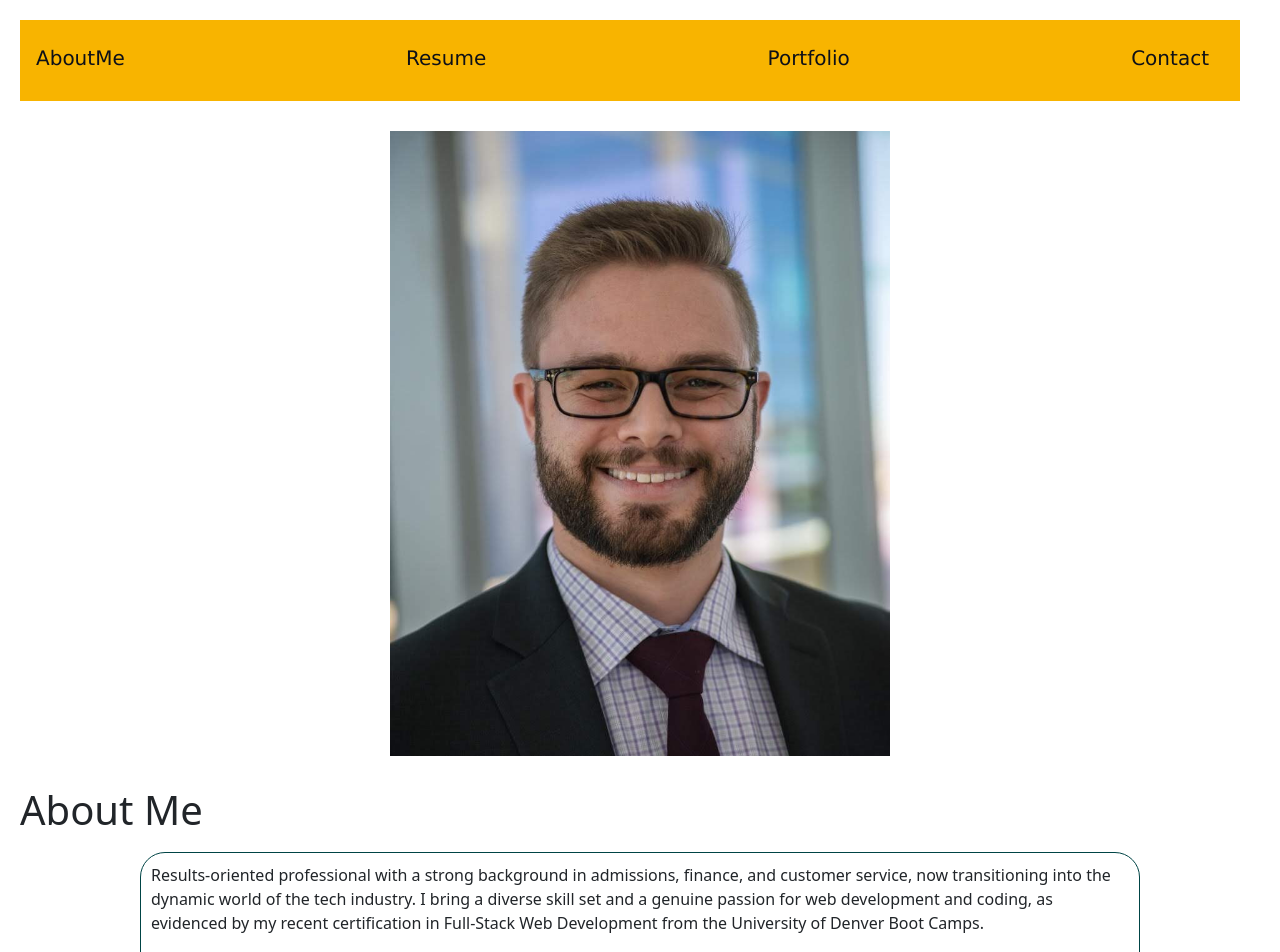
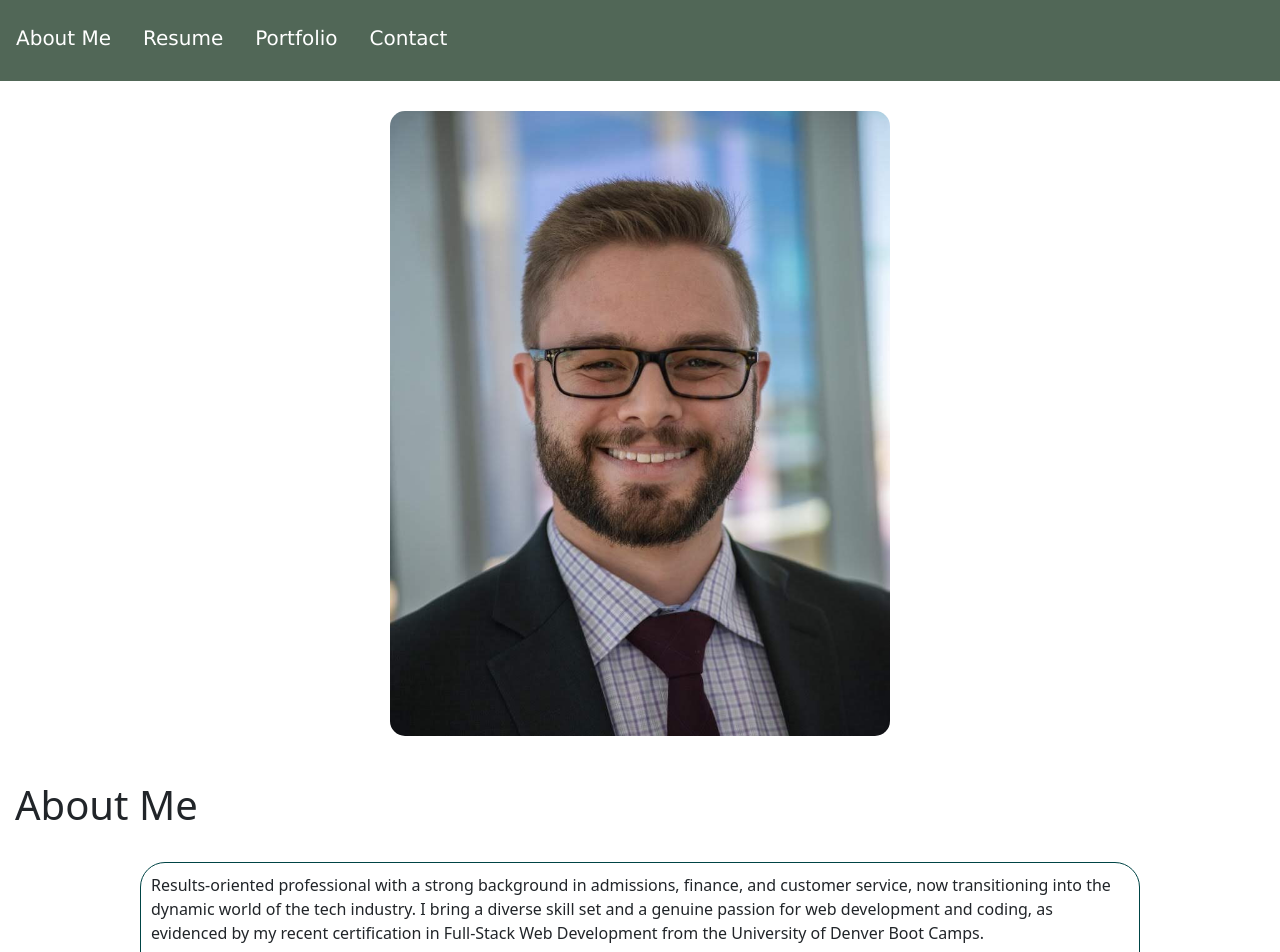
Before and after one commit to jmcgown14/react-portfolio, a React (Create React App) app: page / in a window 1280 px wide. Shown: the top 952 px of the page. Built offline with nearby package versions, Linux system fonts and the light colour scheme.

Commit message:
updated portfolio

```diff
--- a/src/components/NavTabs.js
+++ b/src/components/NavTabs.js
@@ -13,7 +13,7 @@ function NavTabs({ currentPage, handlePageChange }) {
           // If it is, we set the current page to 'nav-link-active', otherwise we set it to 'nav-link'
           className={currentPage === 'AboutMe' ? 'nav-link active' : 'nav-link'}
         >
-          AboutMe
+          About Me
         </a>
       </li>
       <li className="nav-item">
--- a/src/components/pages/Contact.js
+++ b/src/components/pages/Contact.js
@@ -42,6 +42,8 @@ const ContactForm = () => {
   return (
     <form onSubmit={handleSubmit}>
       <div>
+        <p>If you would like to connect or reach me, feel free to fill out the form below to send me an email.</p>
+        <p>You can also email me directly at: johnathanmmcgown@gmail.com or you can call me at 913-314-6722.</p>
         <label htmlFor="name">Name:</label>
         <input
           type="text"
@@ -49,6 +51,7 @@ const ContactForm = () => {
           value={name}
           onChange={handleNameChange}
           required
+          placeholder="Enter your name"
         />
       </div>
       <div>
@@ -59,6 +62,7 @@ const ContactForm = () => {
           value={email}
           onChange={handleEmailChange}
           required
+          placeholder="Enter your email"
         />
       </div>
       <div>
@@ -68,6 +72,7 @@ const ContactForm = () => {
           value={message}
           onChange={handleMessageChange}
           required
+          placeholder="Enter your message"
         ></textarea>
       </div>
       <div>
--- a/src/components/pages/Portfolio.js
+++ b/src/components/pages/Portfolio.js
@@ -1,5 +1,7 @@
 import React, { useEffect, useState } from "react";
 import axios from "axios";
+import "./portfolio.css";
+
 
 export default function Portfolio() {
   const [repositories, setRepositories] = useState([]);
--- a/src/components/pages/Resume.js
+++ b/src/components/pages/Resume.js
@@ -12,7 +12,8 @@ export default function Resume() {
 
   <h2>EXPERIENCE</h2>
 
-  <h3>Admission Counselor II – 2U (Denver, CO) - July 2020 – February 2023</h3>
+  <h3>Admission Counselor II – 2U</h3>
+  <h5>(Denver, CO) - July 2020 – February 2023</h5>
   <ul>
     <li>Recruit students looking to continue their education both in graduate or certification programs by evaluating their ability to be a good candidate.</li>
     <li>Assisted applicants that met qualification for programs in completing application and meeting deadlines.</li>
@@ -20,7 +21,8 @@ export default function Resume() {
     <li>Created and maintained a pipeline of 100+ students in a fast-paced environment with multiple academic start dates and deadlines throughout the year.</li>
   </ul>
 
-  <h3>Quality Assurance/Universal Banker - ANB Bank (Denver, CO) - January 2020 – July 2020</h3>
+  <h3>Quality Assurance/Universal Banker - ANB Bank</h3>
+  <h5>(Denver, CO) - January 2020 – July 2020</h5>
   <ul>
     <li>Reviewed loan documentation to make sure it satisfied State and Federal regulatory standards as well as compliance guidelines.</li>
     <li>Identified incorrect documentation and sought solutions as well as offered recommendations on ways to resolve the issues found on loan documents.</li>
@@ -28,7 +30,8 @@ export default function Resume() {
     <li>Actively identify and display knowledge of financial products and services to offer through in-person, referrals, and other forms of communication.</li>
   </ul>
 
-  <h3>Financial Services Professional - Charles Schwab (Lone Tree, CO) - January 2019 – October 2019</h3>
+  <h3>Financial Services Professional - Charles Schwab</h3>
+  <h5>(Lone Tree, CO) - January 2019 – October 2019</h5>
   <ul>
     <li>Engaged clients in positive and proactive conversations that allowed them to feel they were being heard and taken care of and advocated for.</li>
     <li>Learned and thrived in the fast-paced environment of working in a call center – being resilient during call volume spikes, getting clients connected with the correct departments in a timely manner, maintain and exceeding stat goals set for me, and work collaboratively with multiple departments including sales, IT, and helpdesk.</li>
@@ -36,14 +39,16 @@ export default function Resume() {
     <li>Able to swiftly learn multiple programs that allowed me to form relationships with the clients quickly.</li>
   </ul>
 
-  <h3>Enterprise Management Trainee (Denver, CO) - October 2017 – August 2018</h3>
+  <h3>Enterprise Management Trainee - Enterprise Holdings</h3>
+  <h5>(Denver, CO) - October 2017 – August 2018</h5>
   <ul>
     <li>Coached in the skills to run the fast-paced day-to-day operations of a branch.</li>
     <li>Developed the skills to sell products and services through a focus on professionalism and a customer-focused mindset as well work with other departments for marketing and sales.</li>
     <li>While in leadership roles, managed and developed others to promote excellent customer service, develop problem-solving skills, and practice diverse management styles.</li>
   </ul>
 
-  <h3>Assistant Director of Admission – Benedictine College (Atchison, KS) - September 2014 – August 2017</h3>
+  <h3>Assistant Director of Admission – Benedictine College</h3>
+  <h5>(Atchison, KS) - September 2014 – August 2017</h5>
   <ul>
     <li>Recruited and assisted incoming freshmen through the application process, financial aid system, and enrollment procedure.</li>
     <li>Utilized different computer programs for tracking and filing communication and forms.</li>
@@ -53,14 +58,16 @@ export default function Resume() {
 
   <h2>EDUCATION</h2>
 
-  <h3>University of Denver Boot Camps (Denver, CO) - December 2022 – June 2023</h3>
+  <h3>University of Denver Boot Camps </h3>
+  <h5>(Denver, CO) December 2022 – June 2023</h5>
   <p>Certification in Full-Stack Web Development</p>
 
-  <h3>Benedictine College (Atchison, KS) - August 2010 – May 2014</h3>
+  <h3>Benedictine College</h3>
+  <h5>(Atchison, KS) August 2010 – May 2014</h5>
   <p>Bachelor of Arts in Finance; Minor in Theology</p>
   <p>Studied Abroad in Florence, Italy Fall Semester 2012</p>
 
-  <h2>SKILLS</h2>
+  <h3>SKILLS</h3>
   <ul>
     <li>Successfully passed the SIE</li>
     <li>Google Certification – Technical Support Fundamentals</li>
--- a/src/components/pages/contact-form.css
+++ b/src/components/pages/contact-form.css
@@ -22,6 +22,7 @@ textarea {
 
 
 button {
+    margin: 10px !important;
     padding: 10px 20px;
     background-color: #167f5f;
     color: #fff;
--- /dev/null
+++ b/src/components/pages/portfolio.css
@@ -0,0 +1,4 @@
+h4 {
+    color: white !important;
+    background-color: black !important;
+}
--- a/src/components/pages/resume-page.css
+++ b/src/components/pages/resume-page.css
@@ -8,11 +8,22 @@ body {
   h1 {
     font-size: 24px;
     margin-bottom: 20px;
+    background-color: white !important;
   }
 
   h2 {
     font-size: 20px;
     margin-bottom: 10px;
+    text-decoration: underline;
+  }
+
+  h3 {
+    font-size: 17px;
+  }
+
+  h4 {
+    color: black !important;
+    background-color: white !important;
   }
 
   p {
--- a/src/style.css
+++ b/src/style.css
@@ -3,23 +3,29 @@
 }
 
 body {
-    background: #0d5958;
-    color: #004445;
+    margin: 0;
+    padding: 0;
 }
 
 /*Added display: flex, align center, and spacing to keep nav links inside the header when screen shrinks*/
 .header {
     padding: 15px;
     font-family: Cambria, Cochin, Georgia, Times, 'Times New Roman', serif, Arial, sans-serif;
-    background-color: #f8b400;
+    background-color: #516757;
     display: flex;
     align-items: center;
-    justify-content: space-between;
+    margin-right: auto;
+    width: 100%;
+    color: white;
+
 }
 
 h1 {
     display: inline-block;
     font-size: vw;
+    padding: 15px;
+    background-color: bisque;
+    width: 100%;
 }
 
 h4 {
@@ -38,7 +44,7 @@ h4 {
 .bio-pic {
     width: 100%;
     max-width: 500px;
-    /* border-radius: 50%; */
+    border-radius: 15px;
 }
 
 /*removed padding*/
@@ -46,7 +52,7 @@ h4 {
     margin-right: 20px;
     font-family: 'Lucida Sans', 'Lucida Sans Regular', 'Lucida Grande', 'Lucida Sans Unicode', Geneva, Verdana, sans-serif;
     font-size: 20px;
-    color:#0e1017 !important;
+    color: #0e1017 !important;
 }
 
 .quick-links ul {
@@ -60,7 +66,7 @@ h4 {
 }
 
 .nav-link {
-color:#0e1017 !important;
+    color: white !important;
 }
 
 /*Added a max width*/
@@ -111,7 +117,7 @@ color:#0e1017 !important;
     bottom: 0;
     left: 0;
     width: 100%;
-    background-color: #f8b400;
+    background-color: #516757;
     color: white;
     display: flex;
     justify-content: center;
```
Lines whose indentation alone changed are shown as unchanged.
